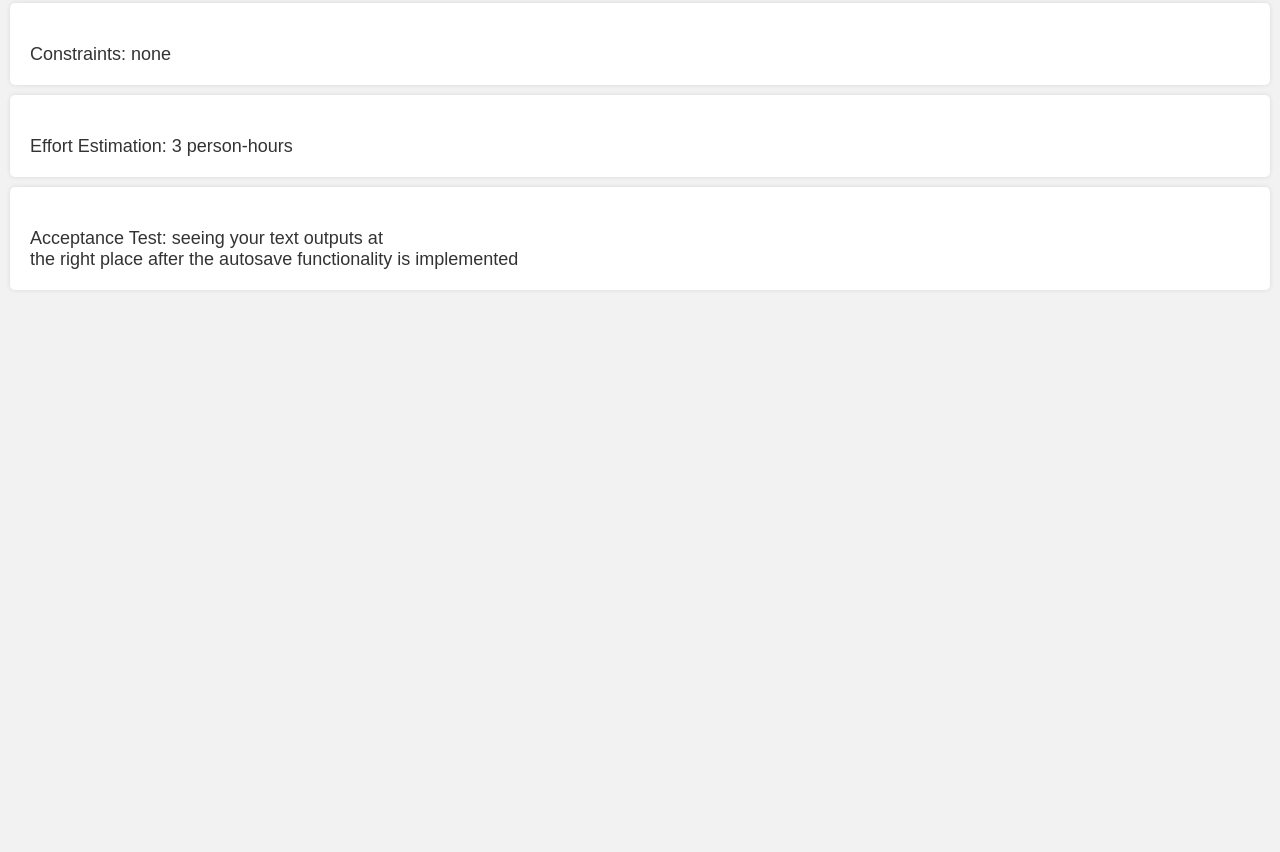
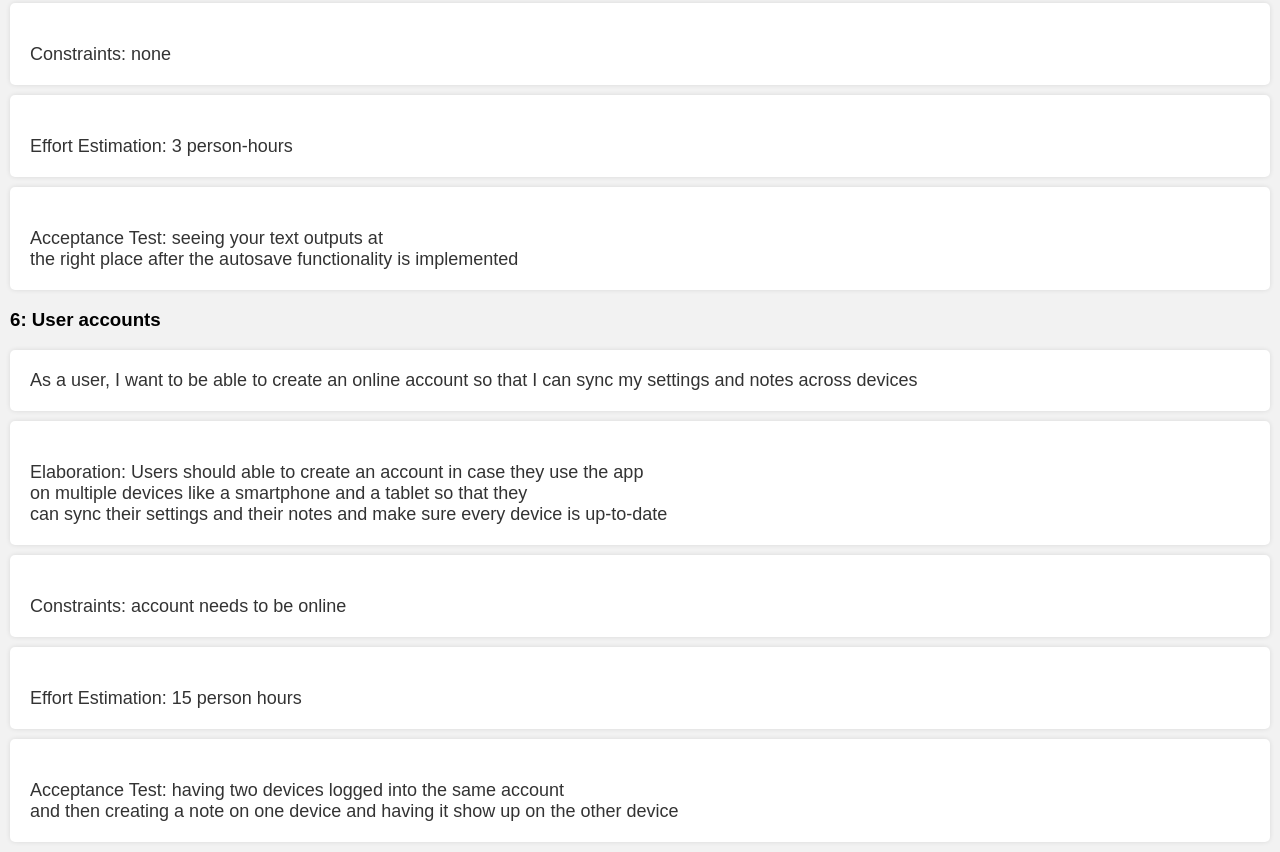
Before and after one commit to Yousif012/JavateersProjectSite, a plain HTML site: page userstories.html in a window 1280 px wide. Shown: the part 4834-5686 px from the top of the page. Before the commit the page ends 5134 px from the top, so only its background shows below. Drawn offline with Linux system fonts and the light colour scheme.

Commit message:
Update userstories.html

```diff
--- a/userstories.html
+++ b/userstories.html
@@ -213,6 +213,25 @@
 </p>
 
 
+<h3>6: User accounts</h3>
+<p style="font-size: large;">As a user, I want to be able to create an online account so that I can sync my settings and notes across devices</p>
+<p style="font-size: large;">
+    <br/>Elaboration: Users should able to create an account in case they use the app
+    <br/> on multiple devices like a smartphone and a tablet so that they
+    <br/> can sync their settings and their notes and make sure every device is up-to-date
+</p>
+<p style="font-size: large;">
+    <br/>Constraints: account needs to be online
+</p>
+<p style="font-size: large;">
+    <br/>Effort Estimation:  15 person hours
+</p>
+<p style="font-size: large;">
+    <br/> Acceptance Test: having two devices logged into the same account
+    <br/> and then creating a note on one device and having it show up on the other device
+</p>
+
+
 
 </body>
 </html>
```
